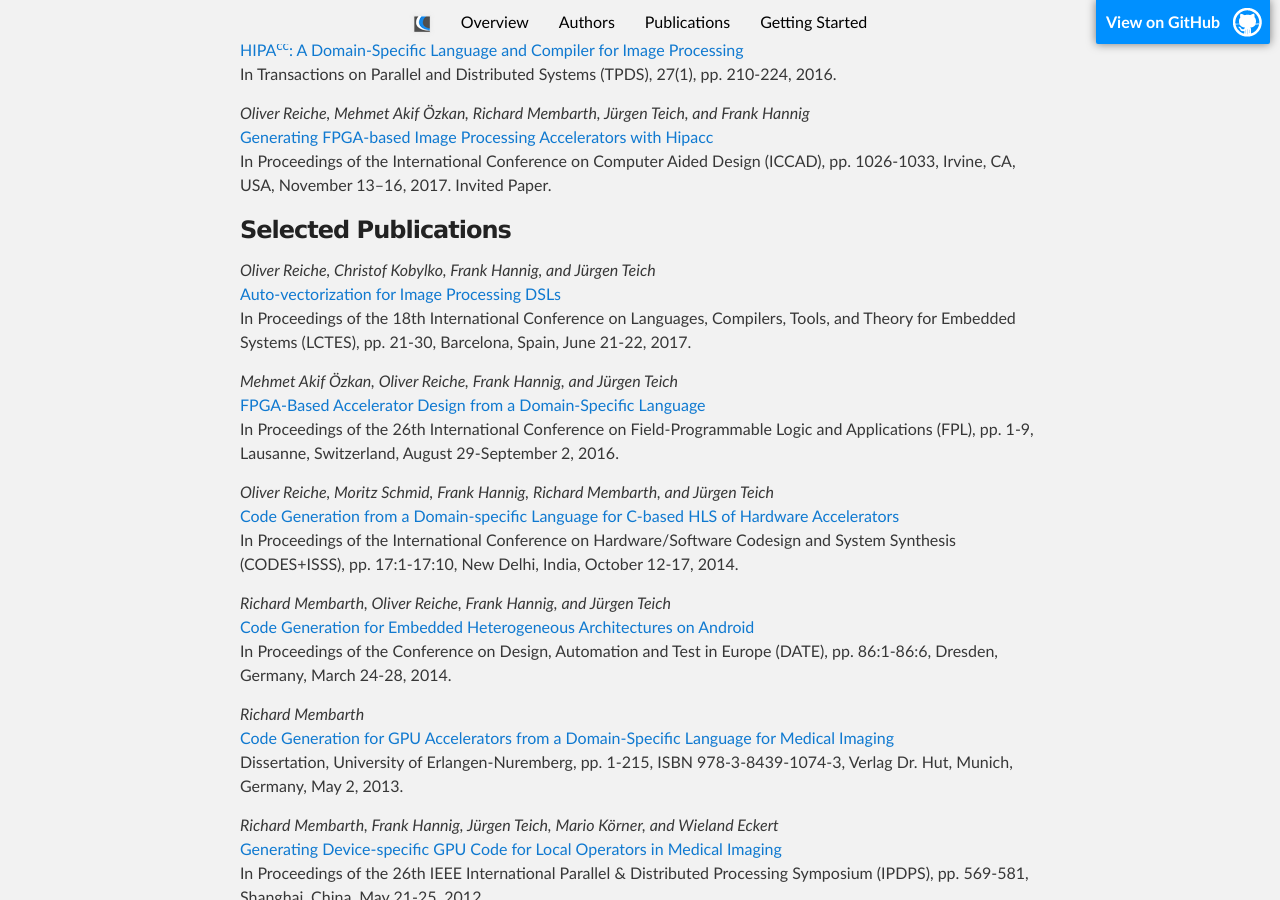
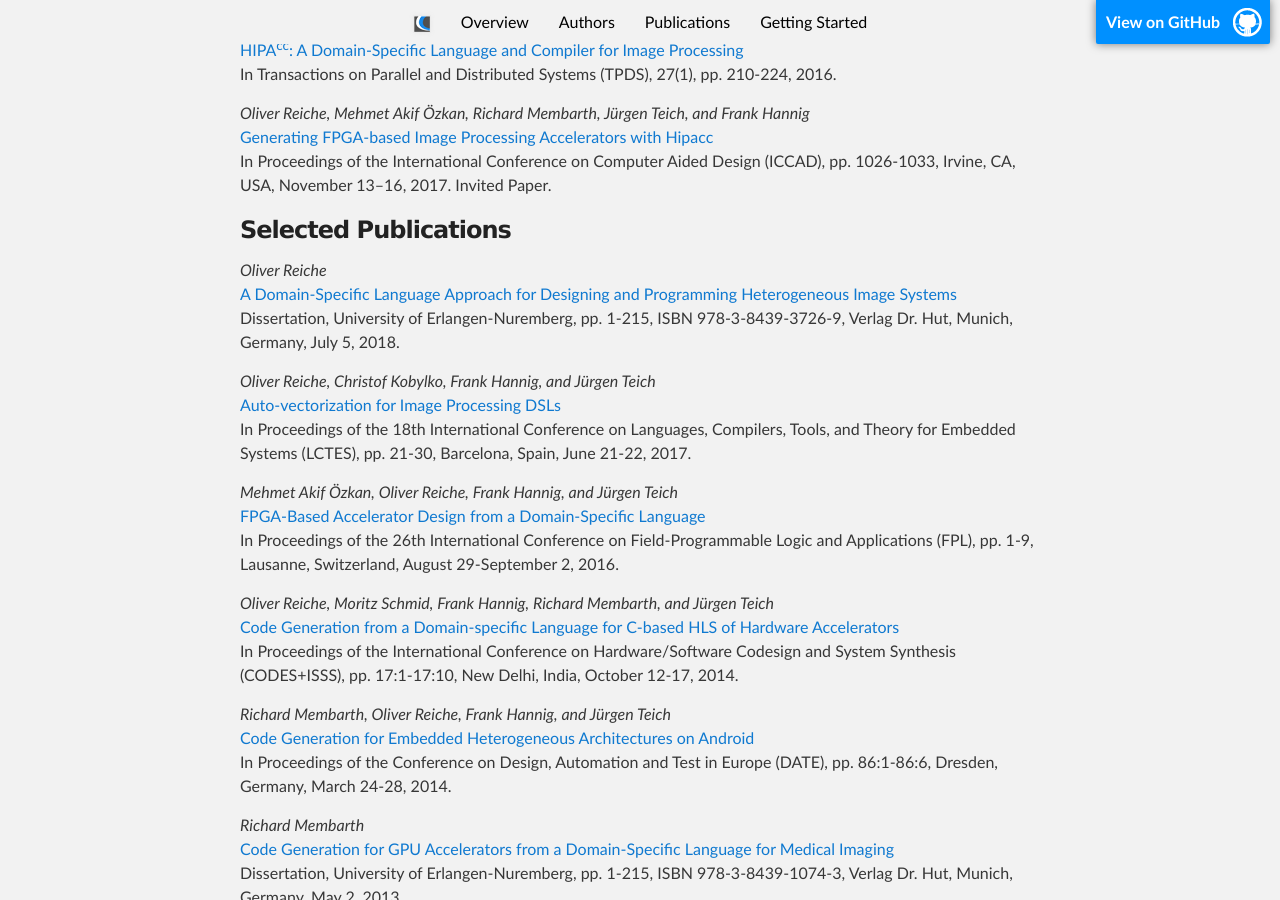
Before and after one commit to hipacc/hipacc.github.io, a Jekyll site: the page built from index.md, in a window 1280 px wide and 900 px high, scrolled down 1706 px. Built offline with Jekyll 4.4.1, drawn with Linux system fonts in a browser that asks for light colours; our own code applies the rules of GitHub Pages for plain Markdown files.

Commit message:
Add dissertation Oliver Reiche.

```diff
--- a/index.md
+++ b/index.md
@@ -61,6 +61,10 @@ In Proceedings of the International Conference on Computer Aided Design (ICCAD),
 
 ### Selected Publications
 
+_Oliver Reiche_
+[A Domain-Specific Language Approach for Designing and Programming Heterogeneous Image Systems](https://www.dr.hut-verlag.de/978-3-8439-3726-9.html)
+Dissertation, University of Erlangen-Nuremberg, pp. 1-215, ISBN 978-3-8439-3726-9, Verlag Dr. Hut, Munich, Germany, July 5, 2018.
+
 _Oliver Reiche, Christof Kobylko, Frank Hannig, and Jürgen Teich_
 [Auto-vectorization for Image Processing DSLs](https://www12.cs.fau.de/downloads/reiche/autovec)
 In Proceedings of the 18th International Conference on Languages, Compilers, Tools, and Theory for Embedded Systems (LCTES), pp. 21-30, Barcelona, Spain, June 21-22, 2017.
```
